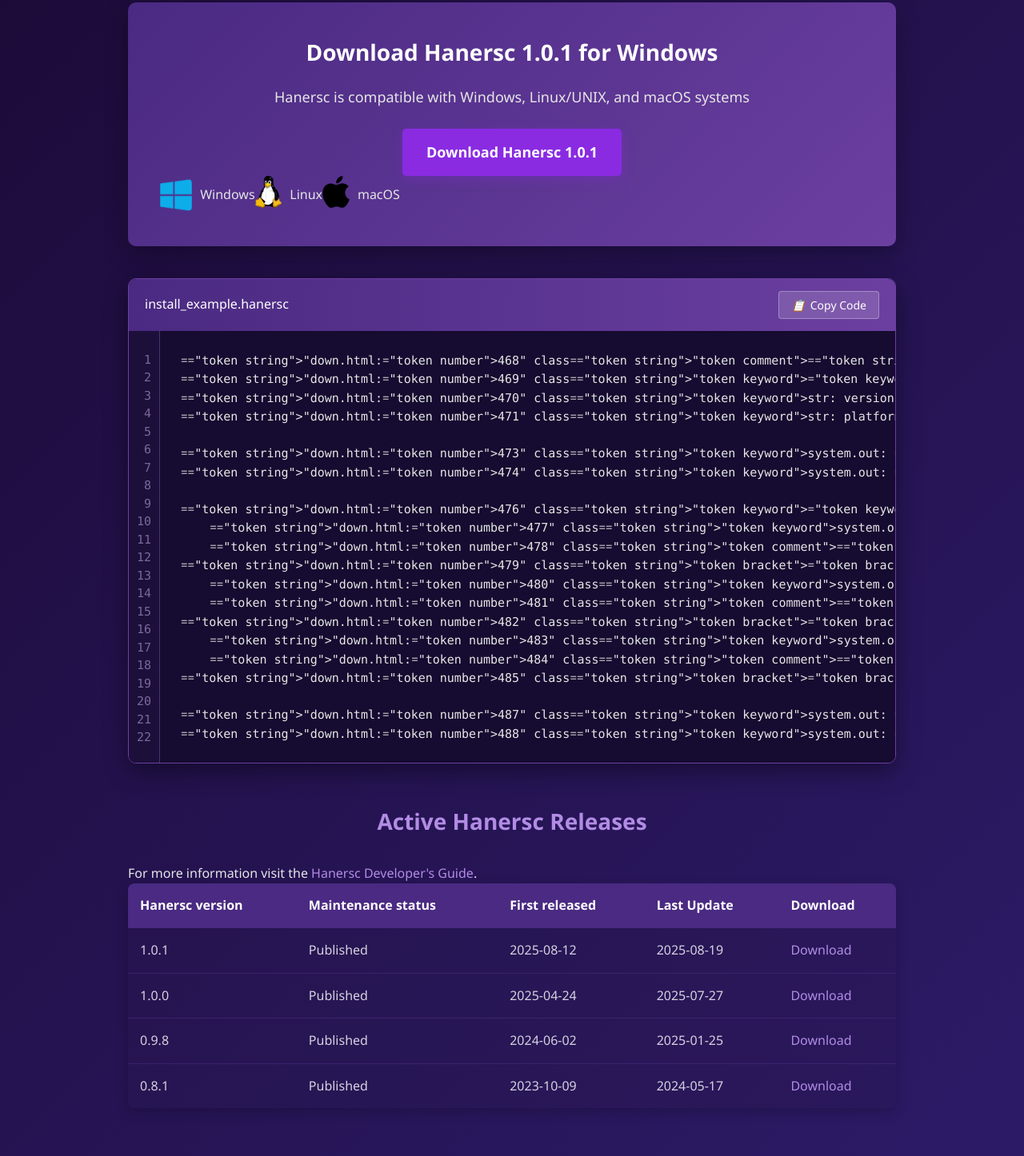
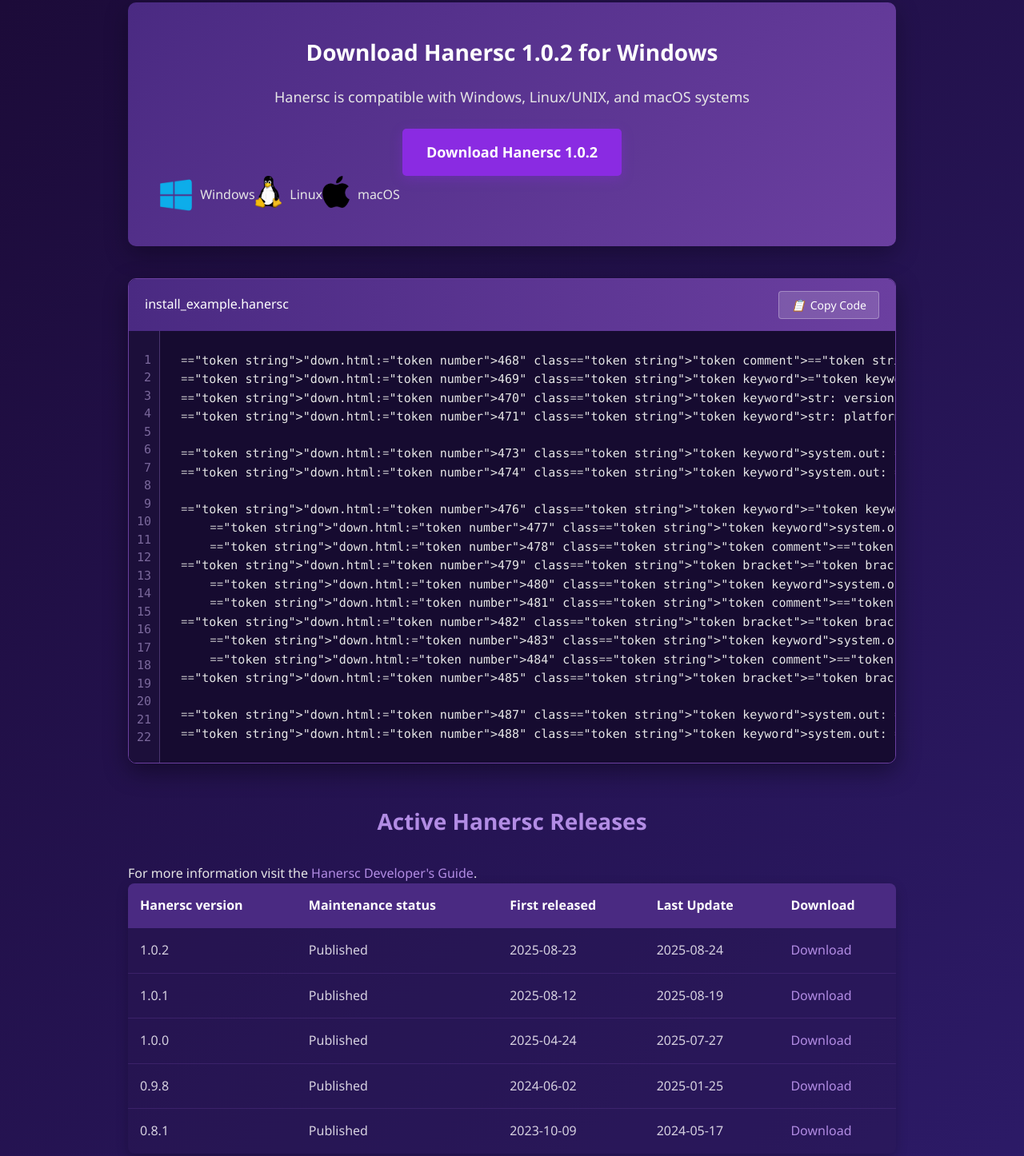
Before and after one commit to hanersc/hanersc.github.io, a plain HTML site: page down.html in a window 1280 px wide. Shown: the part 350-1796 px from the top of the page at 80% size. Drawn offline with Linux system fonts and the light colour scheme.

Commit message:
Add files via upload

```diff
--- a/down.html
+++ b/down.html
@@ -434,9 +434,9 @@
         </div>
 
         <div class="download-hero">
-            <h2>Download Hanersc 1.0.1 for Windows</h2>
+            <h2>Download Hanersc 1.0.2 for Windows</h2>
             <p>Hanersc is compatible with Windows, Linux/UNIX, and macOS systems</p>
-            <a href="hanerscSetup.exe" class="download-btn-large" download>Download Hanersc 1.0.1</a>
+            <a href="hanerscSetup1.0.2.exe" class="download-btn-large" download>Download Hanersc 1.0.2</a>
 
             <div class="logo">
                 <div class="logo">
@@ -505,6 +505,13 @@
                 </thead>
                 <tbody>
                     <tr>
+                        <td>1.0.2</td>
+                        <td>Published</td>
+                        <td>2025-08-23</td>
+                        <td>2025-08-24</td>
+                        <td><a href="#" class="download-link">Download</a></td>
+                    </tr>
+                    <tr>
                         <td>1.0.1</td>
                         <td>Published</td>
                         <td>2025-08-12</td>
@@ -542,7 +549,8 @@
         <div class="modal-content">
             <h3>Select Version to Download</h3>
             <div class="version-list">
-                <a href="hanerscSetup.exe" class="modal-download-btn" download>Hanersc 1.0.1 (Latest)</a>
+                 <a href="hanerscSetup1.0.2.exe" class="modal-download-btn" download>Hanersc 1.0.2 (Latest)</a>
+                <a href="hanerscSetup.exe" class="modal-download-btn" download>Hanersc 1.0.1</a>
                 <a href="hanerscSetup.exe" class="modal-download-btn" download>Hanersc 1.0.0</a>
                 <a href="hanerscSetup.exe" class="modal-download-btn" download>Hanersc 0.9.8</a>
                 <a href="hanerscSetup.exe" class="modal-download-btn" download>Hanersc 0.8.1</a>
```
